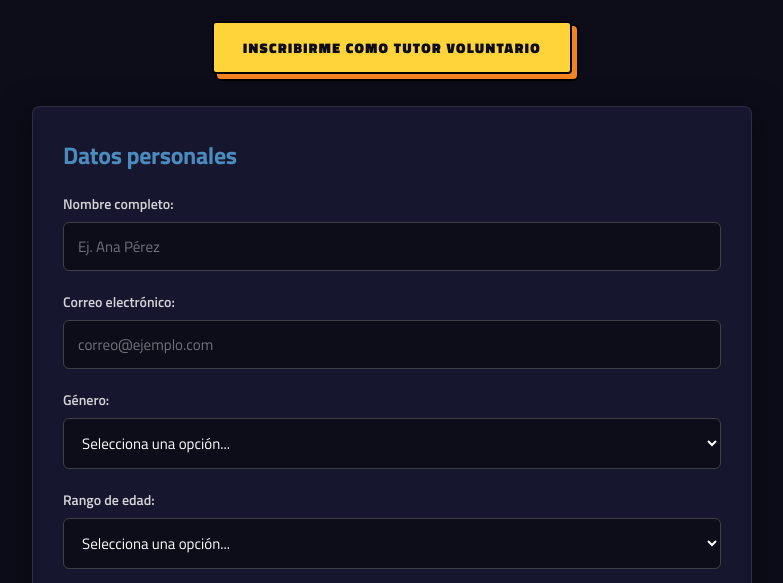
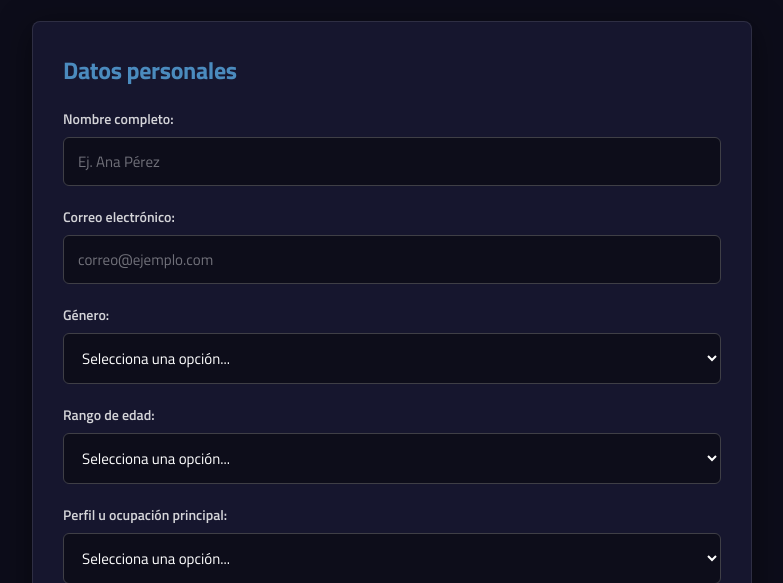
Before and after one commit to sebastian1627gg/test-vocacional-datos, a plain HTML site: page test.html in a window 1280 px wide. Shown: the part 217-800 px from the top of the page, without its empty margins (248-1031 px from the left). Drawn offline with Linux system fonts and the light colour scheme.

Commit message:
fix: remove tutor button from vocational test page

```diff
--- a/test.html
+++ b/test.html
@@ -24,11 +24,6 @@
       <span class="sq sq-blue"></span>
       <span class="sq sq-purple"></span>
     </span>
-  </div>
-
-  <!-- BOTÓN PARA IR AL FORMULARIO DE TUTORES (CENTRADO) -->
-  <div style="text-align: center; margin-bottom: 32px;">
-    <button onclick="window.location.href='tutor.html'" class="btn-yellow" style="max-width: 360px; margin: 0 auto; display: inline-block;">Inscribirme como Tutor Voluntario</button>
   </div>
 
   <!-- SECCIÓN 1: DATOS PERSONALES -->
```
